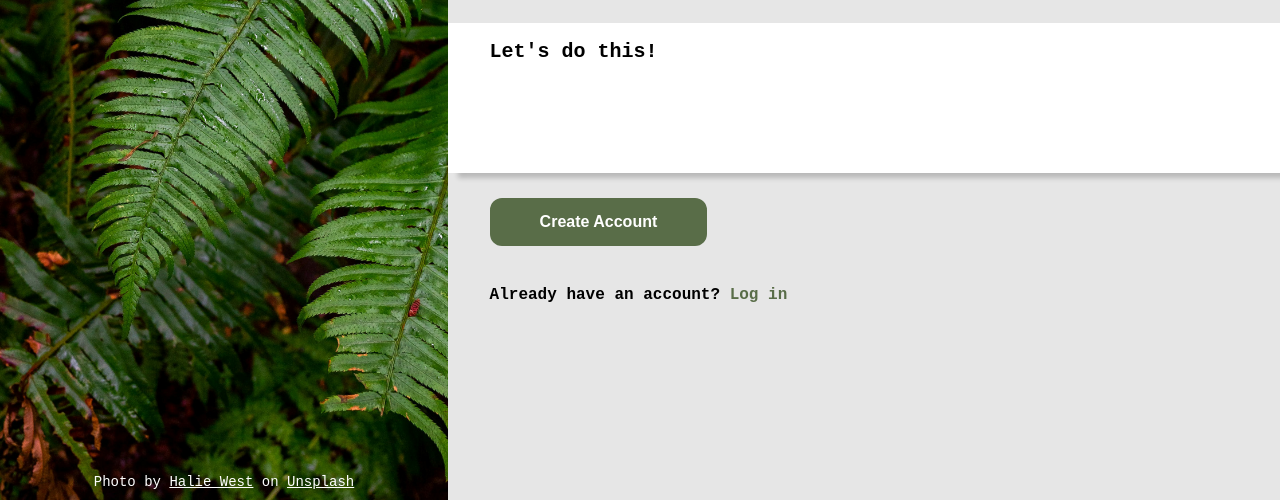
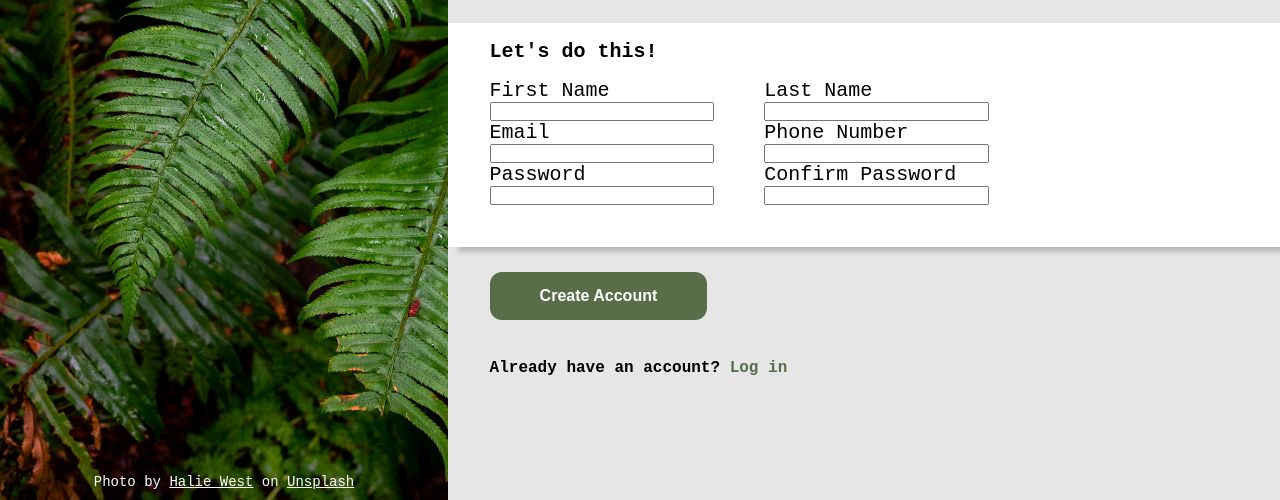
Before and after one commit to mdot2x3/sign-up-form, a plain HTML site: page index.html in a window 1280 px wide. Shown: the part 300-800 px from the top of the page. Drawn offline with Linux system fonts and the light colour scheme.

Commit message:
feat: Add input fields
added input fields, styled them to sit within
container appropriately

```diff
--- a/index.html
+++ b/index.html
@@ -27,10 +27,25 @@
         </p>
       </div>
       <div class="formcontainer">
-        <div class="innerform">
-          <p>Let's do this!</p>
-          <!-- form content -->
-        </div>
+        <p>Let's do this!</p>
+          <form action="example.com/path" method="post">
+            <div class="inputleft">
+              <label for="first_name">First Name</label>
+              <input type="text" id="first_name" name="first_name">
+              <label for="user_email">Email</label>
+              <input type="email" id="user_email" name="user_email">
+              <label for="user_password">Password</label>
+              <input type="password" id="user_password" name="user_password">
+            </div>
+            <div class="inputright">
+              <label for="last_name">Last Name</label>
+              <input type="text" id="last_name" name="last_name">
+              <label for="phone_number">Phone Number</label>
+              <input type="tel" id="phone_number" name="phone_number">
+              <label for="confirm_password">Confirm Password</label>
+              <input type="password" id="confirm_password" name="confirm_password">
+            </div>
+          </form>
       </div>
       <div class="rightfooter">
         <input id="submitbutton" type="submit" value="Create Account">
--- a/style.css
+++ b/style.css
@@ -75,17 +75,30 @@ a:link {
 .formcontainer {
   background-color: white;
   box-shadow: 10px 5px 5px rgba(0, 0, 0, 0.2);
-  height: 150px;
   margin-bottom: 25px;
 }
 
-.innerform {
+.formcontainer p{
   margin-left: 5%;
   padding-top: 2%;
+  font-weight: bold;
 }
 
-.innerform p{
-  font-weight: bold;
+form {
+  margin-left: 5%;
+  padding-top: 2%;
+  padding-bottom: 5%;
+  width: 60%;
+  display: flex;
+  justify-content: space-between;
+  gap: 10%;
+}
+
+.inputleft,
+.inputright {
+  display: flex;
+  flex-direction: column;
+  width: 50%;
 }
 
 .rightfooter {
```
